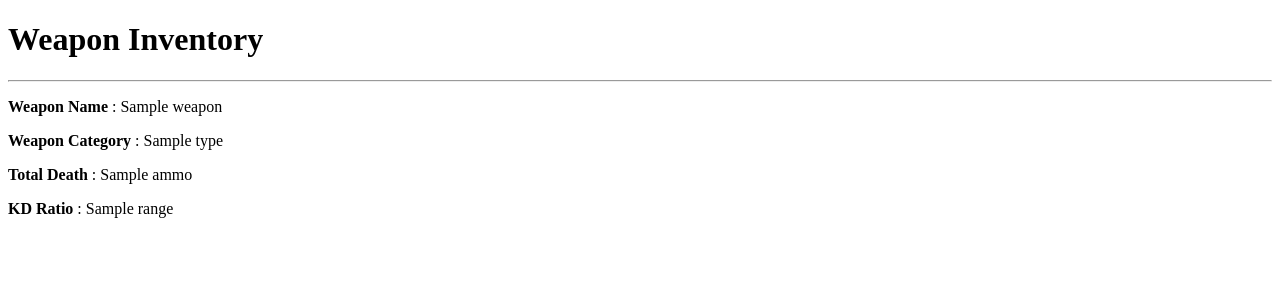
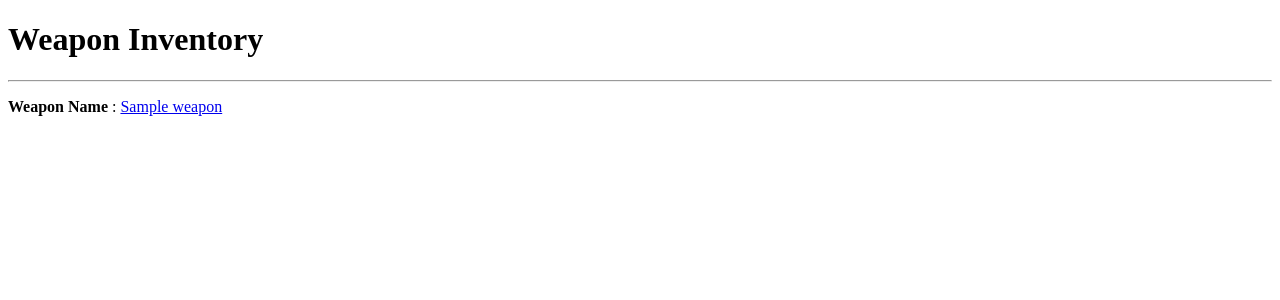
Before and after one commit to TobyKeech/python_project, a Flask app: page /weapons in a window 1280 px wide. Shown: the part 152-452 px from the top of the page. Run offline with Flask 2, Linux system fonts and the light colour scheme; a database or web service that is not in the repository returns one stand-in record (values such as "Sample title"); some libraries are stand-ins or nearby versions.

Commit message:
added weapons page and inv weapons

```diff
--- a/call_of_duty_app/controllers/weapon_controller.py
+++ b/call_of_duty_app/controllers/weapon_controller.py
@@ -12,3 +12,8 @@ weapons_blueprint = Blueprint("weapons", __name__)
 def weapons():
     weapons = weapon_repository.select_all()
     return render_template("weapons/index.html", all_weapons = weapons)
+
+@weapons_blueprint.route("/weapons/<id>")
+def show_weapon(id):
+    weapon = weapon_repository.select(id)
+    return render_template("weapons/show.html", solo_weapon= weapon)
--- a/call_of_duty_app/templates/weapons/index.html
+++ b/call_of_duty_app/templates/weapons/index.html
@@ -6,13 +6,8 @@
 
 <div>
     <hr>
-    <p><b>Weapon Name</b> : {{weapon.name}}</p>
-    <p><b>Weapon Category</b> : {{weapon.type}} </p>
-    <p><b>Total Death</b> : {{weapon.ammo}}</p>
-    <p><b>KD Ratio</b> : {{weapon.range}}</p>
+    <p><b>Weapon Name</b> : <a href ='/weapons/{{weapon.id}}'>{{weapon.name}} </a></p>
 </div>
 {% endfor %}
 
-
-
 {%endblock%}
```
Also changed, not shown: call_of_duty_app/templates/weapons/show.html (added, +13 -0 lines).
